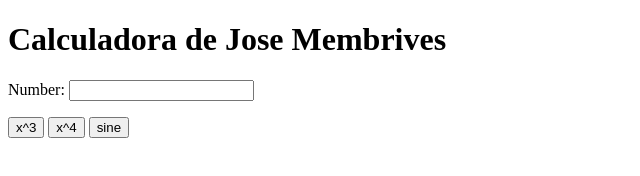
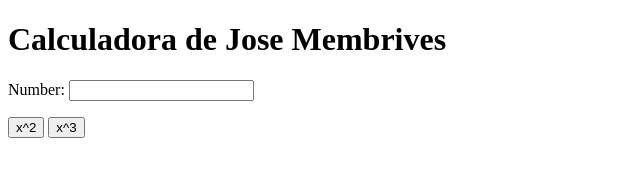
Before and after one commit to jmembrives/my_calculator, a plain HTML site: page index.html in a window 1280 px wide. Shown: the whole page, without its empty margins (0-640 px from the left). Drawn offline with Linux system fonts and the light colour scheme.

Commit message:
x^2 button

```diff
--- a/index.html
+++ b/index.html
@@ -3,30 +3,24 @@
 	<head>
 		<title>Calculator</title>
 		<meta charset="utf-8">
-    </head>
-    <body>
+	</head>
+	<body>
 		<h1>Calculadora de Jose Membrives</h1>
-        Number:
-        <input type="text" id="n1">
+		Number:
+		<input type="text" id="n1">
 		<p>
+			<button onclick="square()"> x^2 </button>
 			<button onclick="cube()"> x^3 </button>
-      	<button onclick="power_4()"> x^4 </button>
-         <button onclick="sine()"> sine </button>
 		</p>
-
 		<script type="text/javascript">
 			function cube() {
 				var num = document.getElementById("n1");
 				num.value = Math.pow(num.value, 3);
 			}
-			function sine() {
+			function square() {
 				var num = document.getElementById("n1");
-				num.value = Math.sin(num.value);
+				num.value = Math.pow(num.value, 2);
 			}
-         function power_4() {
-            var num = document.getElementById("n1");
-            num.value = Math.pow(num.value, 4);
-         }
 		</script>
-</body>
+	</body>
 </html>
```
